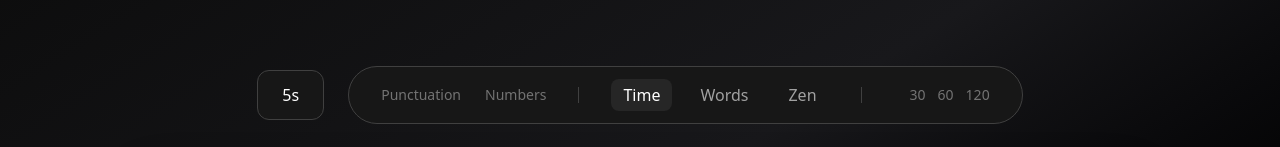
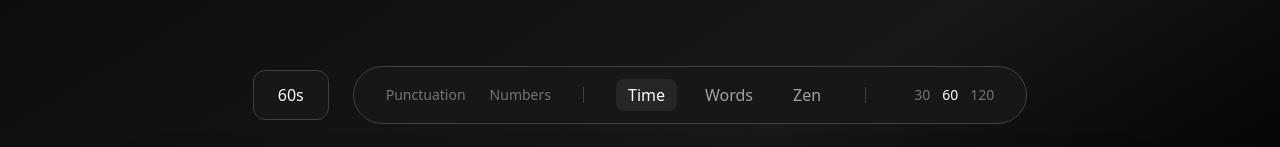
Before and after one commit to iXION82/TypeRush, a React (Vite) app in the folder frontend-project/: page / in a window 1280 px wide. Shown: the part 188-335 px from the top of the page. Built offline with nearby package versions, Linux system fonts and the light colour scheme.

Commit message:
Fixed some basic bugs and improved Navbar

```diff
--- a/frontend-project/src/components/typingBox.tsx
+++ b/frontend-project/src/components/typingBox.tsx
@@ -20,7 +20,7 @@ export function TypingBox() {
     })
 
     const [mode, setMode] = useState<Mode>("time");
-    const [timer, setTimer] = useState(5);
+    const [timer, setTimer] = useState(60);
     const [punctuation, setPunctuation] = useState(false);
     const [numbers, setNumbers] = useState(false);
     const [level, setLevel] = useState<Level>(2);
--- a/frontend-project/src/components/typingNavbar.tsx
+++ b/frontend-project/src/components/typingNavbar.tsx
@@ -117,15 +117,23 @@ export function TypingNavbar({
                 <LevelGroup
                   key="time-levels"
                   values={[30, 60, 120]}
-                  active={timer}
-                  onSelect={(v) => setTimer(v)}
+                  active={level}
+                  onSelect={(newLevel) => {
+                    setLevel(newLevel as Level);
+                    if (newLevel === 1) setTimer(30);
+                    if (newLevel === 2) setTimer(60);
+                    if (newLevel === 3) setTimer(120);
+                  }}
                 />
               ) : (
                 <LevelGroup
                   key="word-levels"
                   values={[25, 50, 100]}
                   active={level}
-                  onSelect={(v) => setLevel(v as Level)}
+                  onSelect={(v) => {
+                    setLevel(v as Level);
+                    setTimer(0);
+                  }}
                 />
               )}
             </motion.div>
--- a/frontend-project/src/components/typingNavbarComponents.tsx
+++ b/frontend-project/src/components/typingNavbarComponents.tsx
@@ -55,13 +55,13 @@ export function LevelGroup({
 }) {
   return (
     <div className="flex gap-3 ml-4">
-      {values.map((v) => (
+      {values.map((v, vindx) => (
         <span
-          key={v}
-          onClick={() => onSelect(v)}
+          key={vindx}
+          onClick={() => onSelect(vindx + 1)}
           className={`
             text-sm cursor-pointer transition-colors
-            ${active == v ? "text-white" : "text-neutral-500 hover:text-amber-400 transition"}
+            ${active === vindx + 1 ? "text-white" : "text-neutral-500 hover:text-amber-400 transition"}
           `}
         >
           {v}
```
Lines whose indentation alone changed are shown as unchanged.
